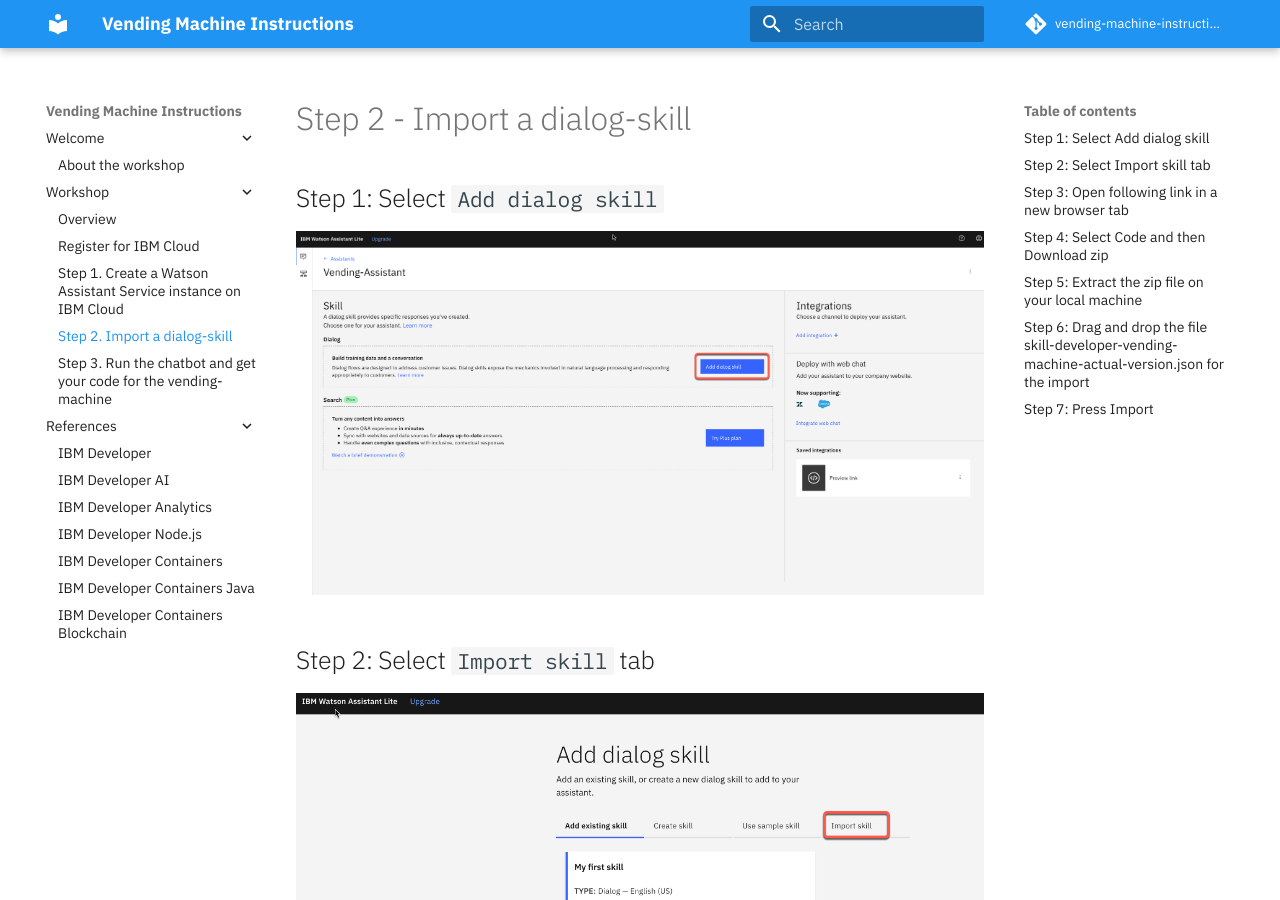
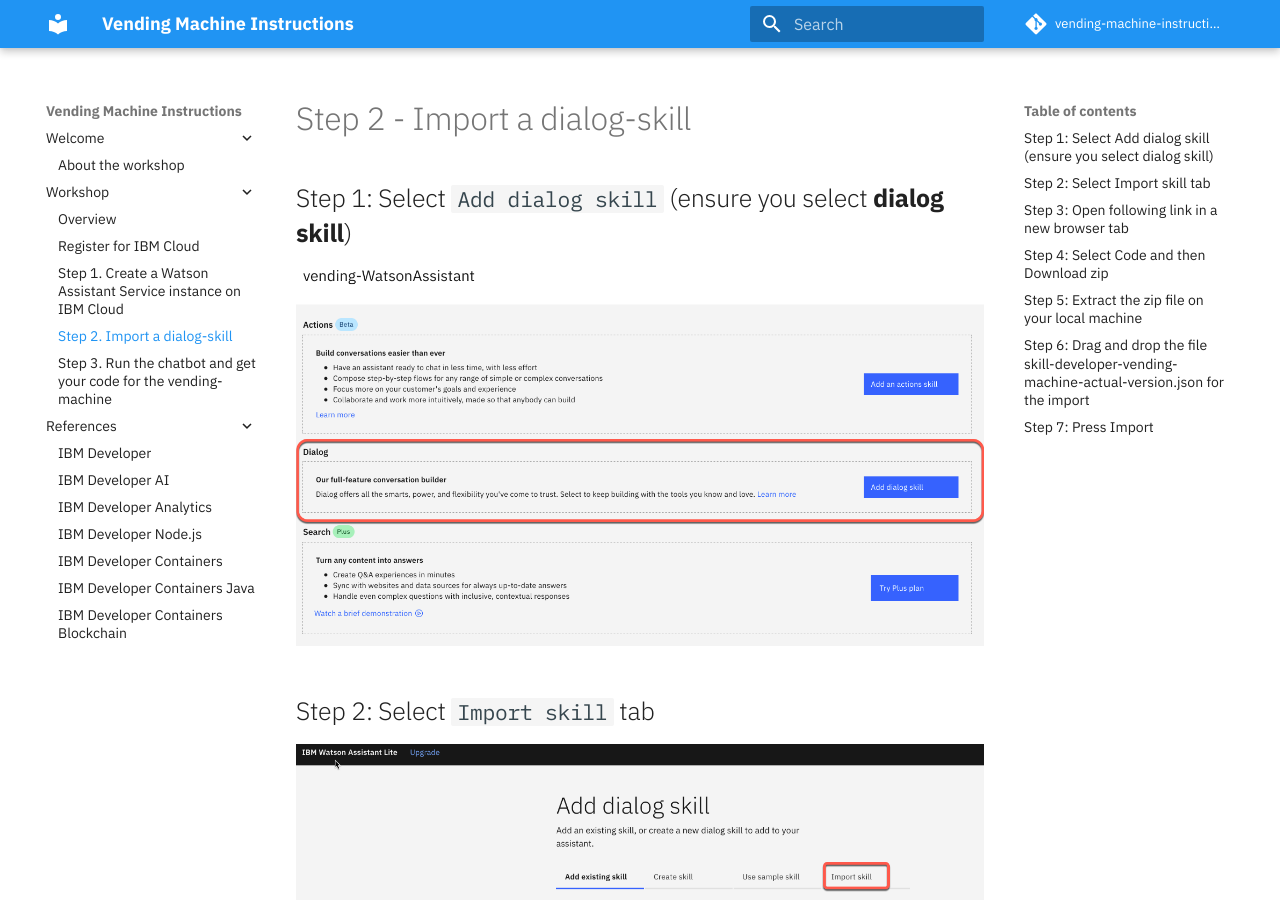
Before and after one commit to IBM/vending-machine-instructions, an MkDocs documentation site: the page built from workshop/exercise-02/README.md, in a window 1280 px wide and 900 px high. Built offline with MkDocs 1.6.1 and Material for MkDocs 9.7.7, drawn with Linux system fonts in a browser that asks for light colours; comment, search, counter and statistics services are not loaded.

Commit message:
update import dialog skill image

```diff
--- a/workshop/exercise-02/README.md
+++ b/workshop/exercise-02/README.md
@@ -1,6 +1,6 @@
 # Step 2 - Import a dialog-skill
 
-## Step 1: Select `Add dialog skill`
+## Step 1: Select `Add dialog skill` (ensure you select **dialog skill**)
 
 ![assistant-1](../images/dialog-skill-assistant-01.png)
 
```
Also changed, not shown: workshop/images/dialog-skill-assistant-01.png.
